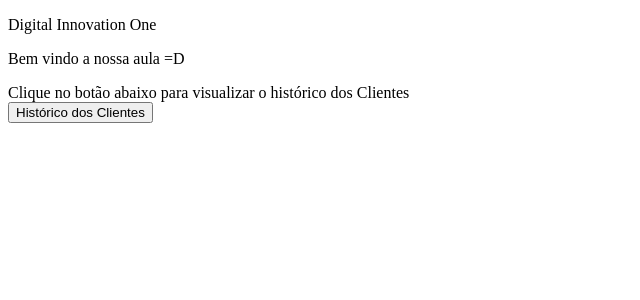
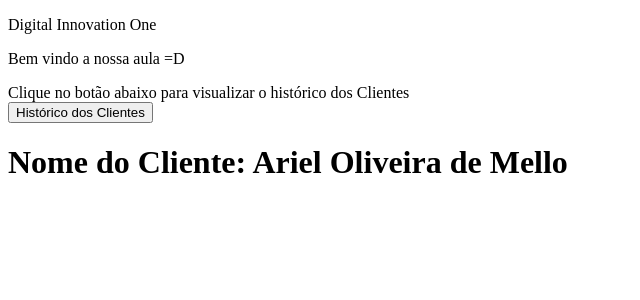
Before and after one commit to arielmell0/Introducao_ReactJS, a React app: page / in a window 1280 px wide. Shown: the top 300 px of the page, without its empty margins (0-640 px from the left). Built offline with nearby package versions, Linux system fonts and the light colour scheme.

Commit message:
feat: Renderização Condicional
Evitando que um componente seja renderizado, no elemento showCustomer ao dar um retorno nulo o react nao renderiza nada na tela

```diff
--- a/src/App.jsx
+++ b/src/App.jsx
@@ -22,12 +22,25 @@
     </div>
 )
 
+const showCustomer = () => {
+    if(!hasCustomer) return null
+
+    return (
+        <div>
+            <h1>Nome do Cliente: Ariel Oliveira de Mello</h1>
+        </div>
+    )
+}
+
 const App = () => {
     return (
         <div>
             <p>Digital Innovation One</p>
             <p>Bem vindo a nossa aula =D</p>
             {hasCustomer ? renderShowHistory() : renderAddCustomer()}
+            <div>
+                {showCustomer()}
+            </div>
         </div>
     )
 }
```
